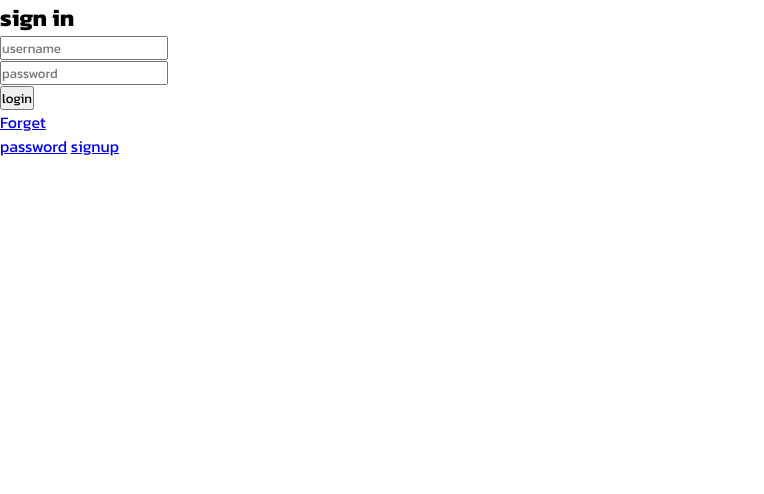
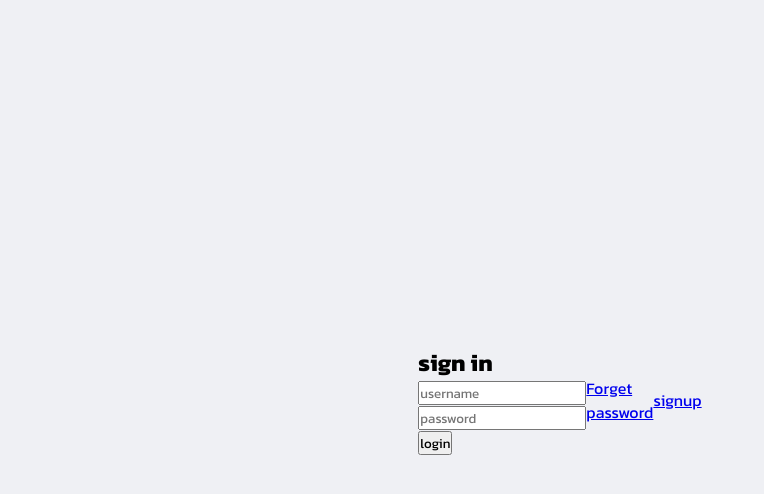
Before and after one commit to javidShabin/Fluid-drop-login-form, a plain HTML site: page index.html in a window 1280 px wide. Shown: the whole page, without its empty margins (0-764 px from the left). Drawn offline with Linux system fonts and the light colour scheme.

Commit message:
align every items in center

```diff
--- a/style.css
+++ b/style.css
@@ -6,3 +6,17 @@
     box-sizing: border-box;
     font-family: 'Kanit', sans-serif;
 }
+body{
+    display: flex;
+    justify-content: center;
+    align-items: center;
+    min-height: 100vh;
+    background: #eff0f4;
+}
+.container{
+    position: relative;
+    left: -80px;
+    display: flex;
+    justify-content: center;
+    align-items: center;
+}
```
